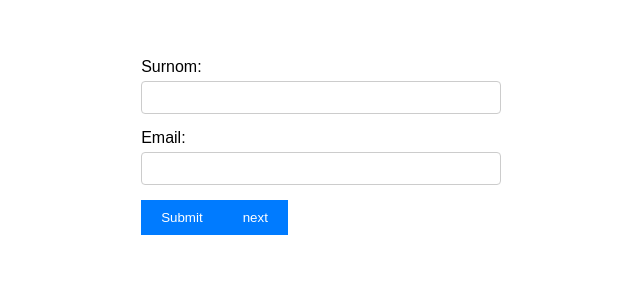
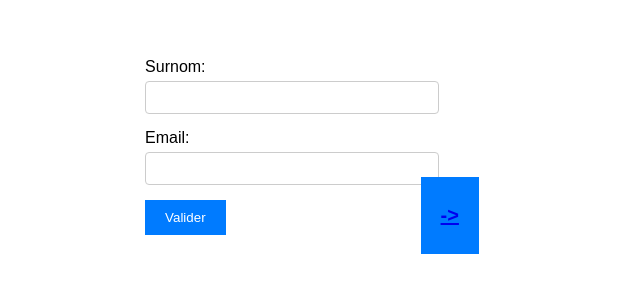
Before and after one commit to lyradix/karaoke, an Angular app: page /Contact in a window 1280 px wide. Shown: the top 300 px of the page, without its empty margins (328-968 px from the left). Built offline with nearby package versions, Linux system fonts and the light colour scheme.

Commit message:
local storage of user data

```diff
--- a/src/app/contact/contact.html
+++ b/src/app/contact/contact.html
@@ -6,7 +6,7 @@
     <title>Document</title>
 </head>
 <body>
-    <form (submit)="onSubmit($event)" class="formContact">
+    <form (ngSubmit)="onSubmit($event)" class="formContact">
         <label for="nickname">Surnom:</label>
         <input type="text" id="nickname" name="nickname" required
          (change)="nickname($event)">
@@ -14,19 +14,20 @@
         <label for="email">Email:</label>
         <input type="email" id="email" name="email" required
          (change)="email($event)">
-<!--
-        <label for="message">Suggestion:</label><br>
-        <textarea id="message" name="message" rows="4" cols="50" required></textarea><br><br> -->
 
-        <button type="submit">
-            Submit</button>
+        <button type="submit" >
+            Valider
+        </button>
 
+    </form>
 
         <button >
-            <a routerLink="/SongDirectory"></a>
-          next</button>
-    </form>
-
+            <h2>
+                <a routerLink="/SongDirectory">
+                   ->
+                </a>
+            </h2>
+        </button>
 
     <style>
         body {
@@ -64,6 +65,10 @@
         button:hover {
             background-color: #0056b3;
         }
+
+        a{
+            list-style: none;
+        }
     </style>
 </body>
 </html>
--- a/src/app/contact/contact.ts
+++ b/src/app/contact/contact.ts
@@ -1,9 +1,13 @@
 import { HttpClient } from '@angular/common/http';
-import { Component, } from '@angular/core';
+import { Component, ChangeDetectorRef} from '@angular/core';
+import { RouterLink } from '@angular/router';
+import { CommonModule, } from '@angular/common';
+import { Router } from '@angular/router';
+import { FormsModule } from '@angular/forms';
 
 @Component({
   selector: 'app-contact',
-  imports: [],
+  imports: [RouterLink, CommonModule,FormsModule],
   templateUrl: './contact.html',
   styleUrl: './contact.scss',
 })
@@ -11,7 +15,12 @@ export class Contact {
   nicknameValue: string = '';
   emailValue: string = '';
 
-  constructor(private http: HttpClient) {}
+
+
+
+  constructor(private router: Router,
+    private http: HttpClient,
+        private cdr: ChangeDetectorRef) {}
 
   nickname(event: Event) {
     this.nicknameValue = (event.target as HTMLInputElement).value;
@@ -33,10 +42,15 @@ export class Contact {
         email: this.emailValue,
       };
 
+          localStorage.setItem('user', JSON.stringify(eventData));
+
        this.http.post(`${this.apiUrl}/postSinger`, eventData).
        subscribe(
          (response) =>console.log(eventData),
       );
+        console.log(localStorage)
+          this.router.navigate(['/SongDirectory']);
+
     } else {
       console.warn('Veuillez remplir tous les champs du formulaire.');
     }
```
